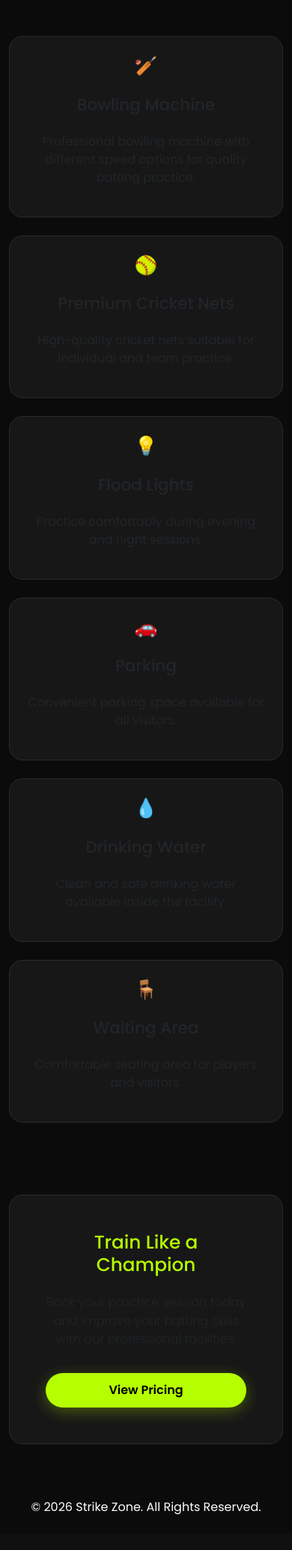
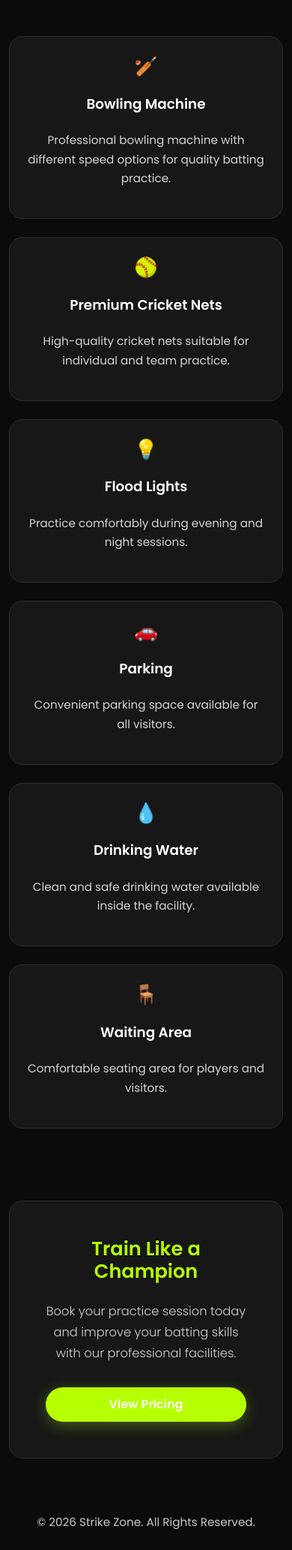
Before and after one commit to sukumar001reddyp-creator/strike-zone, a Flask app: page /facilities in a window 390 px wide. Shown: the part 95-2162 px from the top of the page at 75% size. Before the commit the page ends 2115 px from the top, so only its background shows below. Run offline with Flask 3, Linux system fonts and the light colour scheme; some libraries are stand-ins or nearby versions.

Commit message:
Updated base.html for mobile responsiveness

```diff
--- a/templates/base.html
+++ b/templates/base.html
@@ -127,6 +127,120 @@
         .text-secondary{
             color:#cfcfcf !important;
         }
+        :root{
+    --primary:#B6FF00;
+    --bg:#0b0b0b;
+    --card:#171717;
+    --text:#f5f5f5;
+    --muted:#c9c9c9;
+}
+
+body{
+    background:var(--bg);
+    color:var(--text);
+    font-family:'Poppins',sans-serif;
+    overflow-x:hidden;
+}
+
+/* Text Colors */
+h1,h2,h3,h4,h5,h6{
+    color:#ffffff;
+    font-weight:600;
+}
+
+p,
+li,
+span{
+    color:var(--muted);
+}
+
+.lead{
+    color:#e5e5e5 !important;
+}
+
+.card{
+    background:var(--card);
+    border:1px solid #2b2b2b;
+    border-radius:18px;
+    color:#fff;
+}
+
+.card *{
+    color:#fff;
+}
+
+.card p,
+.card li{
+    color:#d4d4d4 !important;
+}
+
+/* Mobile Fonts */
+h1,.display-3,.display-4{
+    font-size:2rem;
+    line-height:1.2;
+}
+
+h2{
+    font-size:1.6rem;
+}
+
+h3{
+    font-size:1.3rem;
+}
+
+h4{
+    font-size:1.15rem;
+}
+
+.lead{
+    font-size:1rem;
+}
+
+p,
+li{
+    font-size:.95rem;
+    line-height:1.7;
+}
+
+.section-title{
+    color:var(--primary);
+    font-size:1.8rem;
+    font-weight:700;
+}
+
+/* Desktop */
+@media(min-width:768px){
+
+    h1,.display-3,.display-4{
+        font-size:3.5rem;
+    }
+
+    h2{
+        font-size:2.5rem;
+    }
+
+    h3{
+        font-size:1.8rem;
+    }
+
+    h4{
+        font-size:1.35rem;
+    }
+
+    .lead{
+        font-size:1.2rem;
+    }
+
+    p,
+    li{
+        font-size:1rem;
+    }
+
+    .section-title{
+        font-size:2.7rem;
+    }
+
+}
     </style>
 </head>
 
```
